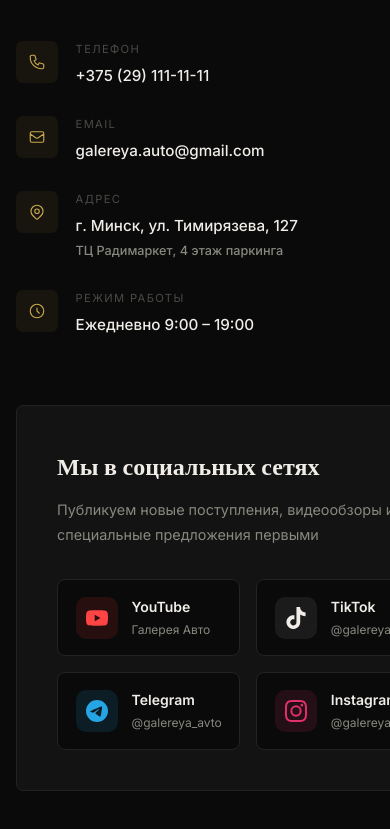
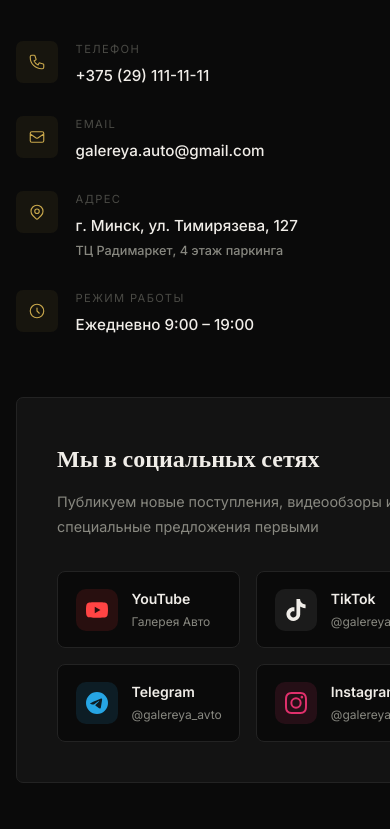
Before and after one commit to VladislavYar-dev/galereya.auto.github.io, a plain HTML site: page index.html in a window 390 px wide. Shown: the part 10816-11645 px from the top of the page. Drawn offline with nearby package versions, Linux system fonts and the light colour scheme; grey boxes are pictures that could not be loaded; a web font is replaced by a local one.

Commit message:
Update index.html

```diff
--- a/index.html
+++ b/index.html
@@ -988,7 +988,8 @@
             .catalog-header { flex-direction: column; align-items: flex-start; gap: 1.25rem; }
             .hero-actions { flex-direction: column; align-items: flex-start; }
             .hero-actions .btn { width: auto; }
-            .about-grid, .import-grid, .contact-grid { grid-template-columns: 1fr; gap: 2.5rem; }
+            .about-grid, .import-grid { grid-template-columns: 1fr; gap: 2.5rem; }
+            .contact-grid { grid-template-columns: 1fr; gap: 0; }
             .about-badge { right: 0; bottom: -1rem; }
             .about-text { padding-left: 0; }
             .map-card { display: none; }
@@ -996,8 +997,14 @@
             .footer-bottom { flex-direction: column; gap: 1rem; text-align: center; }
             .stat-item { border-right: none; border-bottom: 1px solid var(--border); padding: 1.25rem; }
             .stat-item:last-child { border-bottom: none; }
-            /* Social section: reduced padding on mobile */
-            .social-contact-wrap { padding: 1.25rem; }
+            /* Social section: flat on mobile, no card */
+            .social-contact-wrap {
+                background: transparent;
+                border: none;
+                border-top: 1px solid var(--border);
+                margin-top: 2rem;
+                padding: 1.5rem 0 0;
+            }
             .social-cards-grid { grid-template-columns: 1fr 1fr; gap: 0.75rem; }
         }
 
@@ -1010,6 +1017,7 @@
             .about-features { grid-template-columns: 1fr; }
             .import-steps { gap: 1.25rem; }
             .stats-grid { grid-template-columns: 1fr 1fr; }
+            .nav-links { left: -1rem; right: -1rem; }
         }
 
         /* ── CAROUSEL ── */
```
